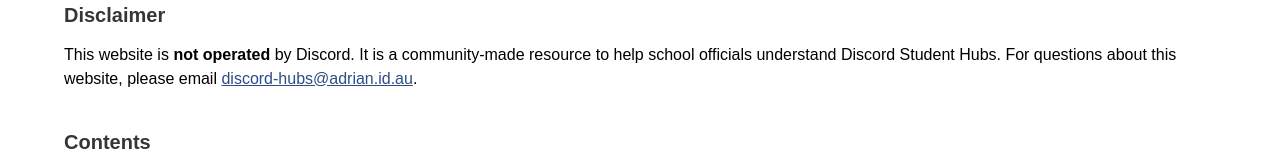
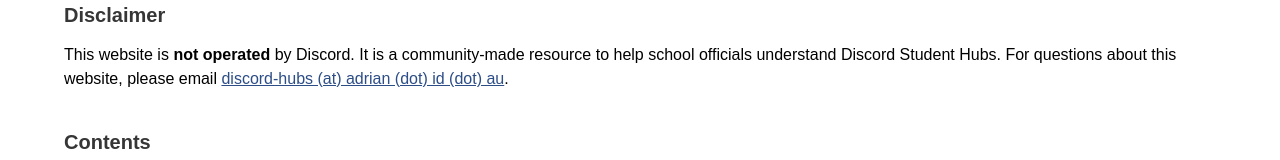
Before and after one commit to aidswidjaja/explain-school-hubs, a plain HTML site: page index.html in a window 1280 px wide. Shown: the part 217-377 px from the top of the page. Drawn offline with Linux system fonts and the light colour scheme.

Commit message:
Defend against spam emails

```diff
--- a/index.html
+++ b/index.html
@@ -37,7 +37,7 @@
         <h4>Disclaimer</h4>
         <p>This website is <strong>not operated</strong> by Discord. It is a community-made resource to help school
           officials understand Discord Student Hubs. For questions about this website, please email <a
-            href="mailto:discord-hubs@adrian.id.au">discord-hubs@adrian.id.au</a>.</p>
+            href="mailto:discord-hubs@adrian.id.au">discord-hubs (at) adrian (dot) id (dot) au</a>.</p>
 
         <h4 id="contents">Contents</h4>
         <ul>
@@ -178,7 +178,7 @@
           understand the nature of Discord and Discord Student Hubs. If you have any questions about Discord, you should
           contact them at their <a href="https://support.discord.com/hc/en-us/requests/new">Support Center</a> or if you
           have any questions about this website in particular, please email <a
-            href="mailto:discord-hubs@adrian.id.au">discord-hubs@adrian.id.au</a>. </p>
+            href="mailto:discord-hubs@adrian.id.au">discord-hubs (at) adrian (dot) id (dot) au</a>. </p>
         <p>This site is open-source. Contribute on <a
             href="https://github.com/aidswidjaja/explain-school-hubs">GitHub</a>.</p>
         <br>
```
